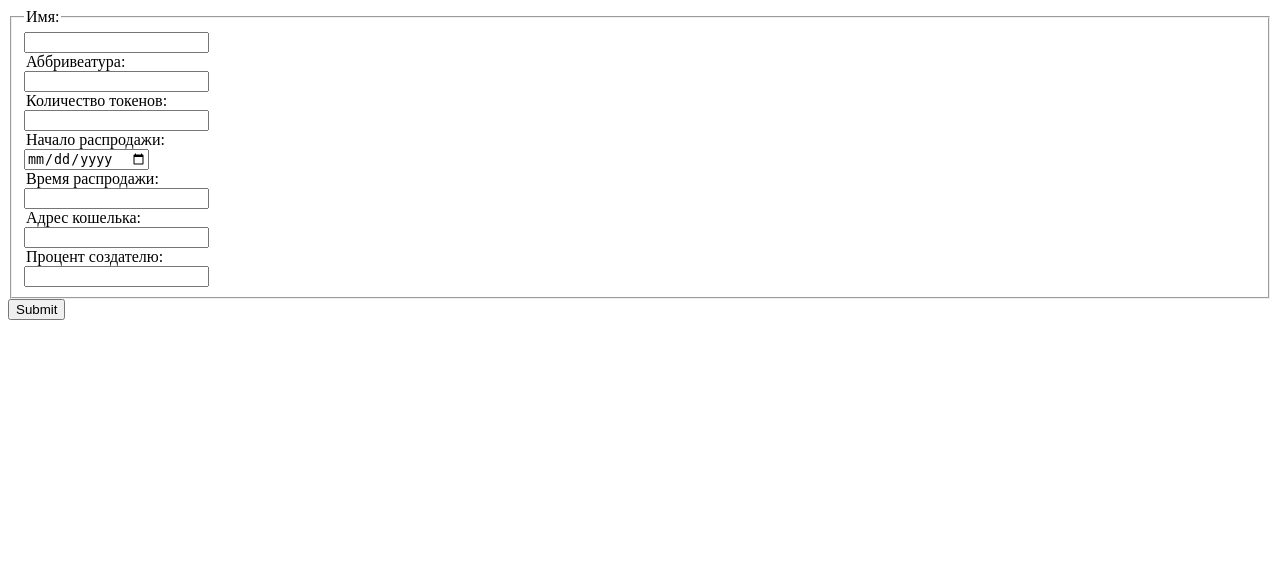
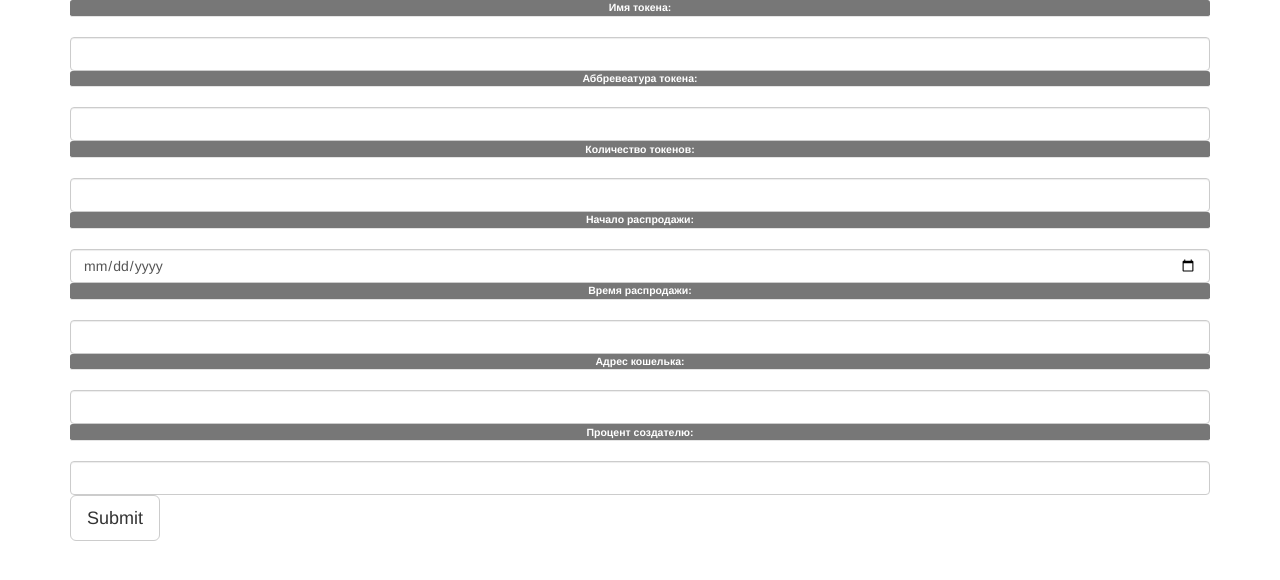
Before and after one commit to Domonion/cryptobazar, a Django app: page / in a window 1280 px wide. Shown: the top 580 px of the page. Run offline with Django 3.2, Linux system fonts and the light colour scheme; some libraries are stand-ins or nearby versions.

Commit message:
Update index.html

```diff
--- a/server/main_app/templates/index.html
+++ b/server/main_app/templates/index.html
@@ -1,29 +1,42 @@
 <!DOCTYPE html>
+
+{% load static %}
+
 <html lang="ru">
 <head>
     <meta charset="UTF-8">
     <title>Конструктор смарт-контрактов</title>
+    <!-- Latest compiled and minified CSS -->
+    <link rel="stylesheet" href="https://maxcdn.bootstrapcdn.com/bootstrap/3.3.7/css/bootstrap.min.css">
+
+    <!-- jQuery library -->
+    <script src="https://ajax.googleapis.com/ajax/libs/jquery/3.3.1/jquery.min.js"></script>
+
+    <!-- Latest compiled JavaScript -->
+    <script src="https://maxcdn.bootstrapcdn.com/bootstrap/3.3.7/js/bootstrap.min.js"></script>
+
+    <link rel="stylesheet" type="text/css" href="{% static 'styles.css' %}">
 </head>
 <body>
-    <form action="output/" method="post">
+    <form action="output/" method="post" class="container">
         {% csrf_token %}
         <fieldset>
-            <legend>Имя:</legend>
-            <input type="text" name="name">
-            <legend>Аббривеатура:</legend>
-            <input type="text" name="abb">
-            <legend>Количество токенов:</legend>
-            <input type="text" name="token_count">
-            <legend>Начало распродажи:</legend>
-            <input type="date" name="start_d">
-            <legend>Время распродажи:</legend>
-            <input type="text" name="time_ico">
-            <legend>Адрес кошелька:</legend>
-            <input type="text" name="restricted">
-            <legend>Процент создателю:</legend>
-            <input type="text" name="percent">
+            <legend class="label label-default">Имя токена:</legend>
+            <input type="text" name="name" class="form-control">
+            <legend class="label label-default">Аббревеатура токена:</legend>
+            <input type="text" name="abb" class="form-control">
+            <legend class="label label-default">Количество токенов:</legend>
+            <input type="text" name="token_count" class="form-control">
+            <legend class="label label-default">Начало распродажи:</legend>
+            <input type="date" name="start_d" class="form-control">
+            <legend class="label label-default">Время распродажи:</legend>
+            <input type="text" name="time_ico" class="form-control">
+            <legend class="label label-default">Адрес кошелька:</legend>
+            <input type="text" name="restricted" class="form-control">
+            <legend class="label label-default">Процент создателю:</legend>
+            <input type="text" name="percent" class="form-control">
         </fieldset>
-        <input type="submit">
+        <input type="submit" class="btn btn-default btn-lg center">
     </form>
 </body>
 </html>
```
